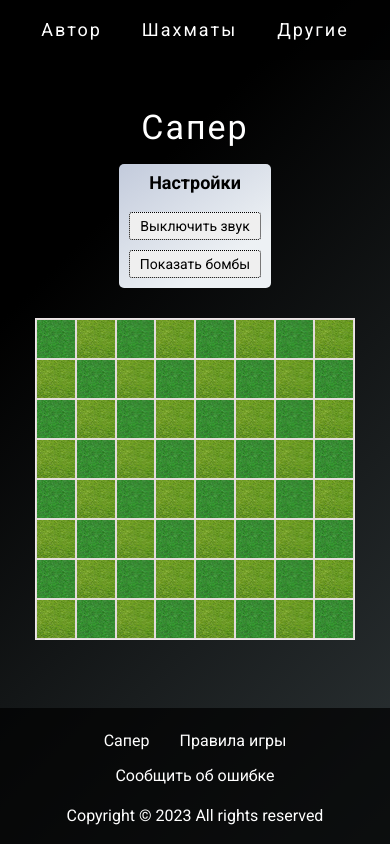
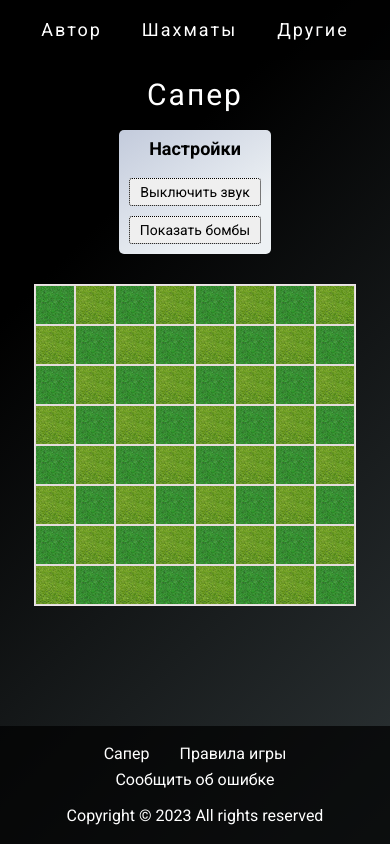
Before and after one commit to skiff26/minesweeper, a Vue app: page / in a window 390 px wide. Built offline with nearby package versions, Linux system fonts and the light colour scheme.

Commit message:
fixed colors

```diff
--- a/src/assets/base.scss
+++ b/src/assets/base.scss
@@ -71,8 +71,7 @@ body,html{
 font-family: 'Roboto', sans-serif;
 font-size: 16px;
 font-weight: 400;
-background-color: #2d3436;
-background-image: linear-gradient(315deg, #2d3436 0%, #000000 74%);
+background: #000;
 }
 .wrapper{
 	min-height: 100vh;
@@ -80,6 +79,8 @@ background-image: linear-gradient(315deg, #2d3436 0%, #000000 74%);
 	flex-direction: column;
 	position: relative;
 	overflow: hidden;
+	background-color: #2d3436;
+background-image: linear-gradient(315deg, #2d3436 0%, #000000 74%);
 }
 .page {
 	overflow: hidden;
--- a/src/assets/style.scss
+++ b/src/assets/style.scss
@@ -33,18 +33,20 @@
 	}
 }
 .footer {
+	padding: 20px 5px;
 	background: #000000b9;
 
 	&__content {
-		height: 60px;
+		padding: 10px 5px;
 		display: flex;
 		flex-wrap: wrap;
 		align-items: center;
 		justify-content: center;
 		gap: 30px;
 		@media (max-width: 527px){
-			margin-top: 20px;
+			height: max-content;
 			row-gap: 10px;
+			padding: 0;
 			margin-bottom: 20px;
 			justify-content: center;
 		}
@@ -59,28 +61,35 @@
 
 	&__copy {
 		text-align: center;
-		margin-bottom: 20px;
+		margin-top: 10px;
 		color: white;
 	}
 }
 
 .page {
-	padding: 50px 20px;
 	&__title {
+		padding-top: 50px;
 		text-align: center;
 		color: white;
 		font-size: 34px;
 		letter-spacing: 2px;
+		@media (max-width: 610px){
+			font-size: 30px;
+			padding-top: 20px;
+		}
 	}
 }
 .game {
-
 	&__board {
 		display: block;
 		max-width: max-content;
 		margin: 0 auto;
 		margin-top: 30px;
+		margin-bottom: 30px;
 		border: 1px solid rgb(236, 231, 231);
+	}
+	@media (max-width: 1070px) {
+		padding-bottom: 20px;
 	}
 }
 
```
Also changed, not shown: src/components/TheFooter.vue (indentation only).
